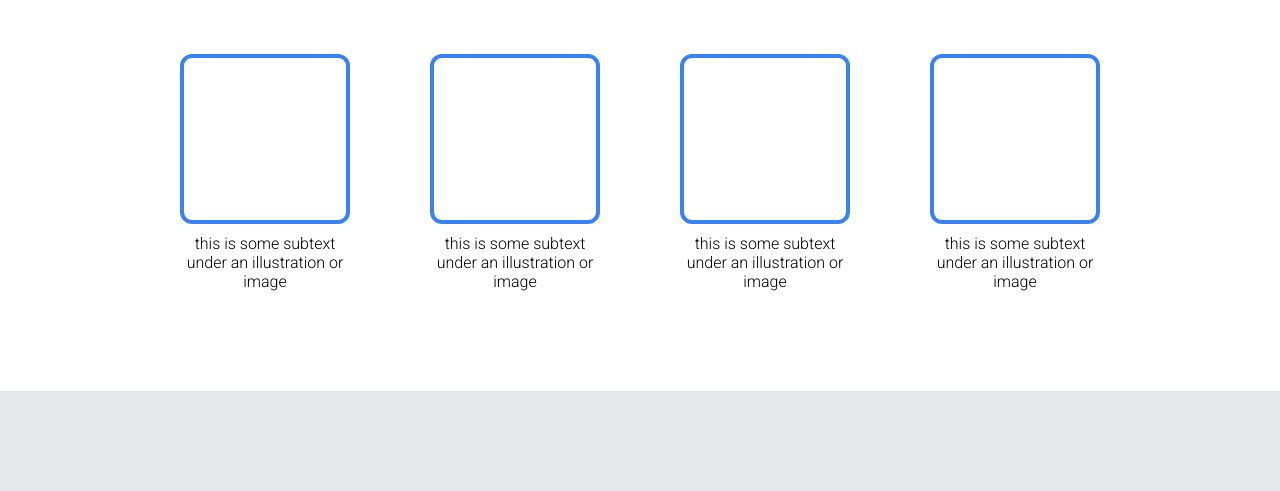
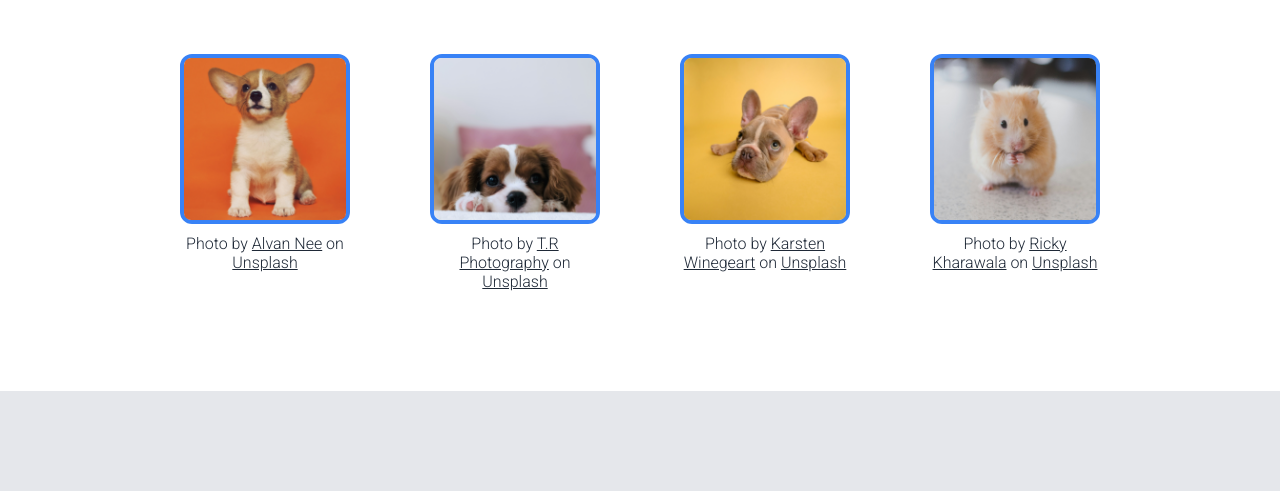
Before and after one commit to luluvillegas/landing-page-with-content, a plain HTML site: page index.html in a window 1280 px wide. Shown: the part 674-1165 px from the top of the page. Drawn offline with Linux system fonts and the light colour scheme.

Commit message:
Updated information section adding images and text
Added images and its styles and updated the subtext to give credit to
the owner of the pictures with links to their websites.

```diff
--- a/index.html
+++ b/index.html
@@ -42,23 +42,95 @@
     </div>
 
     <div class="information">
-      <h2>Some random information.</h2>
+      <h2>Meet our newest additons</h2>
       <div class="cards-layout">
         <div class="card">
-          <div class="card-image"></div>
-          <p>this is some subtext under an illustration or image</p>
+          <div class="card-image">
+            <img
+              src="./images/information1.png"
+              alt="Newest addition picture number 1"
+            />
+          </div>
+          <p class="card-text">
+            Photo by
+            <a
+              class="card-text-link"
+              href="https://unsplash.com/@alvannee?utm_content=creditCopyText&utm_medium=referral&utm_source=unsplash"
+              >Alvan Nee</a
+            >
+            on
+            <a
+              class="card-text-link"
+              href="https://unsplash.com/photos/short-coated-brown-and-white-puppy-eoqnr8ikwFE?utm_content=creditCopyText&utm_medium=referral&utm_source=unsplash"
+              >Unsplash</a
+            >
+          </p>
         </div>
         <div class="card">
-          <div class="card-image"></div>
-          <p>this is some subtext under an illustration or image</p>
+          <div class="card-image">
+            <img
+              src="./images/information2.png"
+              alt="Newest addition picture number 2"
+            />
+          </div>
+          <p class="card-text">
+            Photo by
+            <a
+              class="card-text-link"
+              href="https://unsplash.com/@_redo_?utm_content=creditCopyText&utm_medium=referral&utm_source=unsplash"
+              >T.R Photography</a
+            >
+            on
+            <a
+              class="card-text-link"
+              href="https://unsplash.com/photos/long-coated-white-and-brown-puppy-TzjMd7i5WQI?utm_content=creditCopyText&utm_medium=referral&utm_source=unsplash"
+              >Unsplash</a
+            >
+          </p>
         </div>
         <div class="card">
-          <div class="card-image"></div>
-          <p>this is some subtext under an illustration or image</p>
+          <div class="card-image">
+            <img
+              src="./images/information3.png"
+              alt="Newest addition picture number 3"
+            />
+          </div>
+          <p class="card-text">
+            Photo by
+            <a
+              class="card-text-link"
+              href="https://unsplash.com/@karsten116?utm_content=creditCopyText&utm_medium=referral&utm_source=unsplash"
+              >Karsten Winegeart</a
+            >
+            on
+            <a
+              class="card-text-link"
+              href="https://unsplash.com/photos/brown-french-bulldog-puppy-lying-on-yellow-textile-NE0XGVKTmcA?utm_content=creditCopyText&utm_medium=referral&utm_source=unsplash"
+              >Unsplash</a
+            >
+          </p>
         </div>
         <div class="card">
-          <div class="card-image"></div>
-          <p>this is some subtext under an illustration or image</p>
+          <div class="card-image">
+            <img
+              src="./images/information4.png"
+              alt="Newest addition picture number 4"
+            />
+          </div>
+          <p class="card-text">
+            Photo by
+            <a
+              class="card-text-link"
+              href="https://unsplash.com/@sweetmangostudios?utm_content=creditCopyText&utm_medium=referral&utm_source=unsplash"
+              >Ricky Kharawala</a
+            >
+            on
+            <a
+              class="card-text-link"
+              href="https://unsplash.com/photos/selective-focus-photography-of-brown-hamster-adK3Vu70DEQ?utm_content=creditCopyText&utm_medium=referral&utm_source=unsplash"
+              >Unsplash</a
+            >
+          </p>
         </div>
       </div>
     </div>
--- a/style.css
+++ b/style.css
@@ -116,6 +116,20 @@ ul {
   border-radius: 12px;
 }
 
+.card-image img {
+  width: 100%;
+  height: 100%;
+  border-radius: 7px;
+}
+
+.card-text {
+  color: #1f2937;
+}
+
+.card-text-link {
+  color: #1f2937;
+}
+
 .card {
   width: 170px;
   display: flex;
```
Also changed, not shown: images/information1.png (added), images/information2.png (added), images/information3.png (added), images/information4.png (added).
